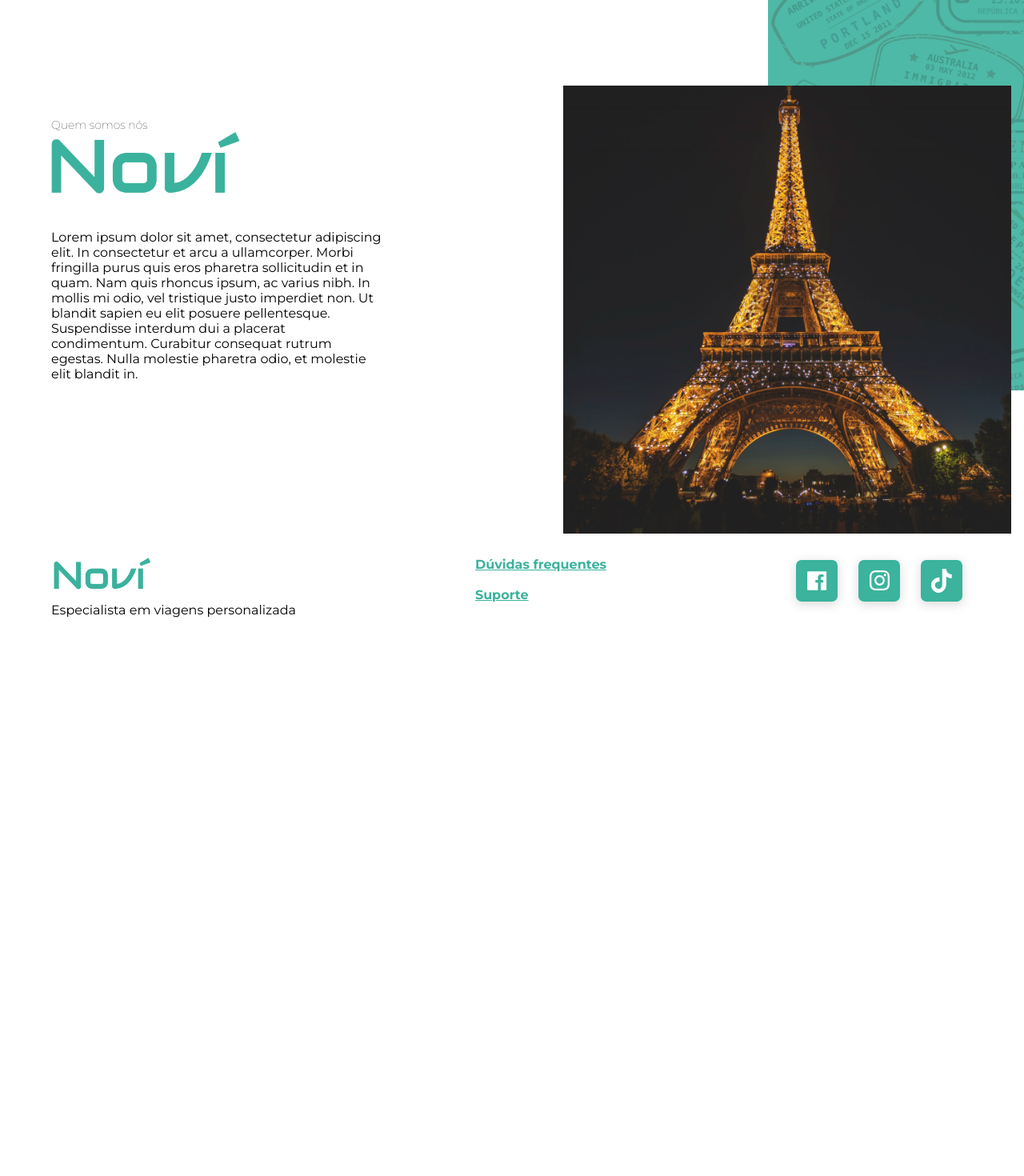
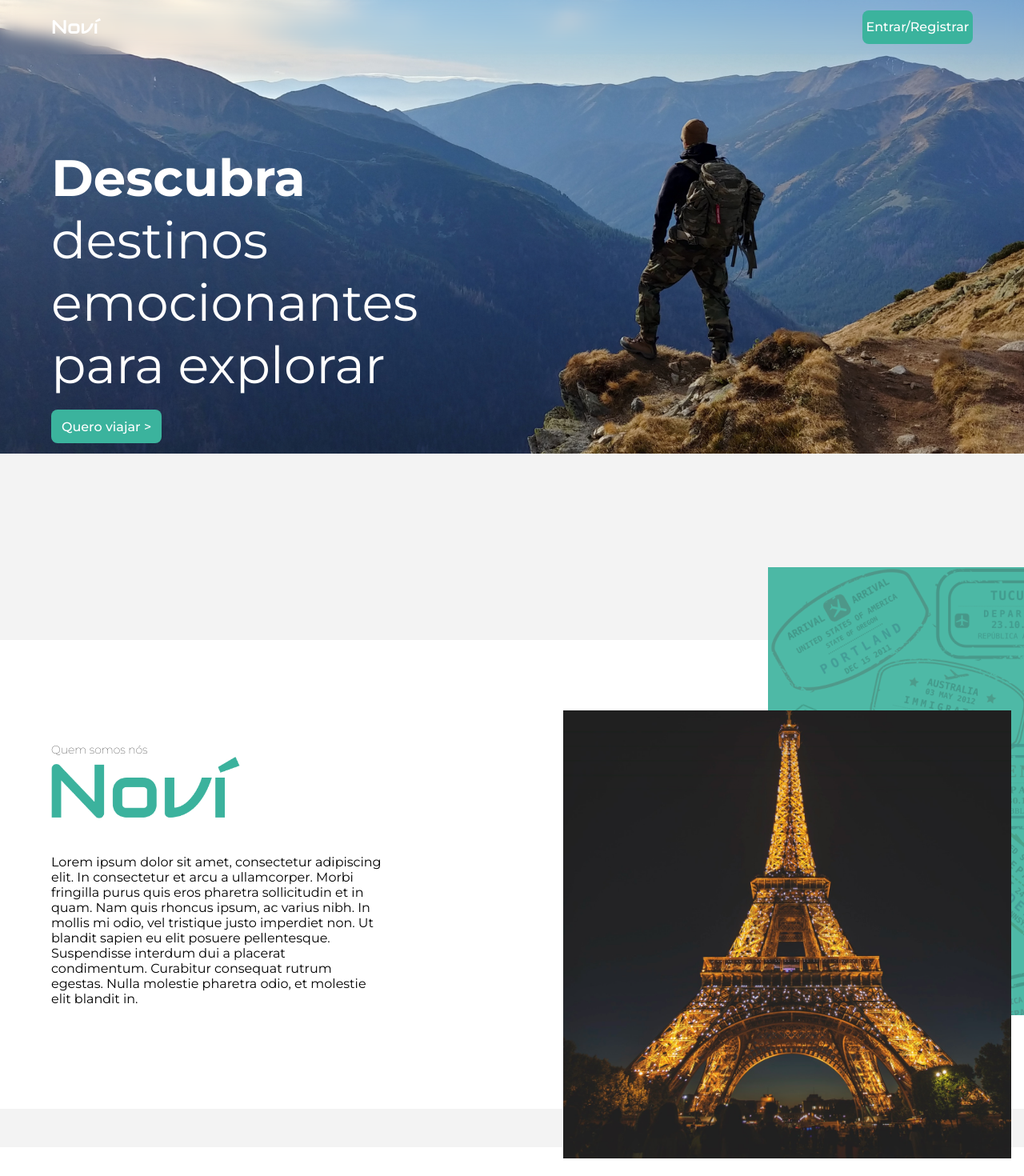
Before and after one commit to StartFuture/novi-frontend, a React (Create React App) app: page / in a window 1280 px wide. Shown: the top 1470 px of the page at 80% size. Before the commit the page ends 836 px from the top, so only its background shows below. Built offline with nearby package versions, Linux system fonts and the light colour scheme; no server answers.

Commit message:
refactor(JSX): Converting JS to JSX

```diff
--- a/src/AppRoutes.jsx
+++ b/src/AppRoutes.jsx
@@ -5,7 +5,7 @@ import {
     Navigate
 } from "react-router-dom";
 
-import LandingPage from "./pages/landingPage/landingPage";
+import LandingPage from "./pages/LandingPage/LandingPage";
 import LoginPage from "./pages/LoginPage/LoginPage";
 
 const AppRoutes = () => {
--- a/src/pages/LandingPage/LandingPage.js
+++ /dev/null
@@ -1,19 +0,0 @@
-import React from "react";
-
-import Footer from '../../components/Footer.js';
-import LandingPageInicio from '../../components/LandingPageInicio.js'
-import LandingPageUs from '../../components/landingPageUs.js'
-
-function LandingPage() {
-    return (
-        <div className='Landing-page'>
-          {/* <LandingPageInicio/> */}
-          <br/>
-          <LandingPageUs/>
-          <br/>
-          <Footer />
-        </div>
-      );
-}
-
-export default LandingPage;
--- a/src/pages/LandingPage/LandingPage.jsx
+++ b/src/pages/LandingPage/LandingPage.jsx
@@ -2,8 +2,9 @@ import React, { useEffect, useState } from "react";
 import Api from "../../services/Api";
 import ShowComment from "../../components/showComment";
 
-import Footer from "../../components/footer.js";
-import LandingTop from "../../components/landingPageTop.js";
+import Footer from "../../components/footer";
+import LandingPageUs from "../../components/landingPageUs"
+import LandingTop from "../../components/landingPageTop";
 import "../../assets/css/LandingPage.css";
 
 
@@ -25,6 +26,9 @@ function LandingPage() {
       <div>
         <LandingTop />
       </div>
+      <div>
+        <LandingPageUs/>
+      </div>
       <div className="lpCommentsContainer">
         <ShowComment comments={comments} />
       </div>
```
Also changed, not shown: src/components/footer.jsx (renamed from src/components/footer.js), src/components/landingPageTop.jsx (renamed from src/components/landingPageTop.js), src/components/landingPageUs.jsx (renamed from src/components/landingPageUs.js).
